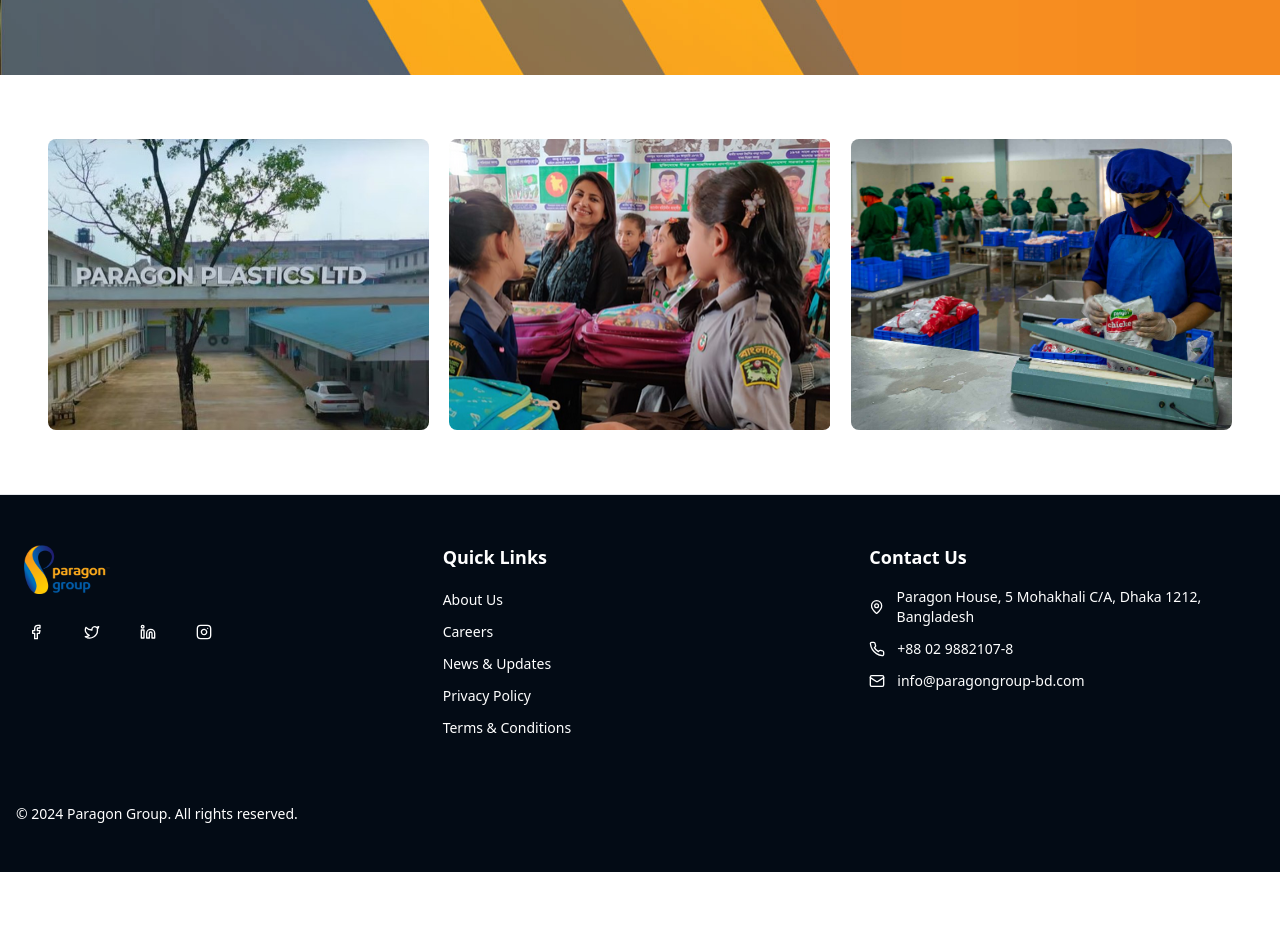
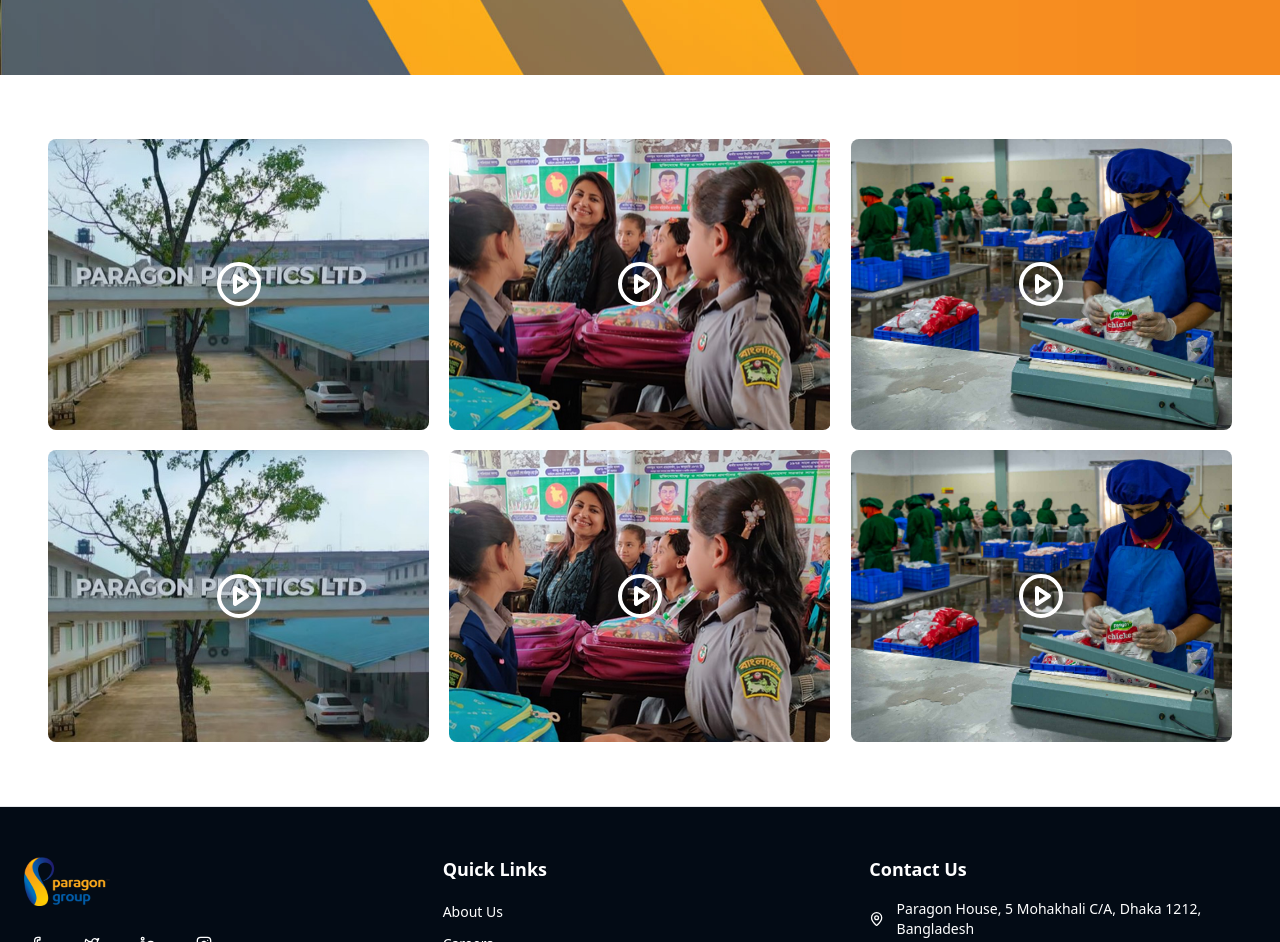
Before and after one commit to Samsuj-joha/paragon_group_website, a Next.js app: page /pages/media/video-gallery in a window 1280 px wide. Shown: the part 480-1422 px from the top of the page. Before the commit the page ends 1352 px from the top, so only its background shows below. Built offline with nearby package versions, Linux system fonts and the light colour scheme.

Commit message:
error solve to video gallary

```diff
--- a/app/pages/media/video-gallery/page.js
+++ b/app/pages/media/video-gallery/page.js
@@ -187,7 +187,7 @@
 import Image from "next/image";
 import MilestonesHeader from "@/layout/milestones-header/page"; // Assuming this is your header component
 
-const VideoGallary = () => {
+const VideoGallery = () => {
   const [isVideoOpen, setIsVideoOpen] = useState(false); // Modal state
   const [currentVideo, setCurrentVideo] = useState(null); // Store the current video URL
 
@@ -211,27 +211,121 @@
           <div className="space-y-5">
             {/* Video Gallery */}
             <div className="grid grid-cols-1 sm:grid-cols-2 md:grid-cols-3 gap-5">
-              {/* Video Card */}
-              {["gallary1.jpeg", "gallary2.png", "gallary3.jpg"].map((image, index) => (
+              {/* Card 1 */}
               <div
-                  key={index}
                 className="relative group cursor-pointer"
                 onClick={() =>
                   openVideoModal("https://www.youtube.com/embed/5khq1mUzNKU?si=MQFAKULO0dIu9fbr")
                 }
               >
                 <Image
-                    src={`/assets/images/video-gallary/${image}`} // Dynamically load images
-                    alt={`Thumbnail ${index + 1}`}
+                  src="/assets/images/video-gallary/gallary1.jpeg" // Replace with your image path
+                  alt="Thumbnail 1"
                   width={400}
                   height={250}
                   className="w-full h-full object-cover rounded-lg transition-all duration-300"
                 />
-                  <div className="absolute inset-0 flex items-center justify-center opacity-0 group-hover:opacity-100 transition-opacity duration-300">
+                <div className="absolute inset-0 flex items-center justify-center opacity-100 transition-opacity duration-300">
                   <PlayCircle className="h-12 w-12 text-white" />
                 </div>
               </div>
-              ))}
+
+              {/* Card 2 */}
+              <div
+                className="relative group cursor-pointer"
+                onClick={() =>
+                  openVideoModal("https://www.youtube.com/embed/5khq1mUzNKU?si=MQFAKULO0dIu9fbr")
+                }
+              >
+                <Image
+                  src="/assets/images/video-gallary/gallary2.png" // Replace with your image path
+                  alt="Thumbnail 2"
+                  width={400}
+                  height={250}
+                  className="w-full h-full object-cover rounded-lg transition-all duration-300"
+                />
+                <div className="absolute inset-0 flex items-center justify-center opacity-100 transition-opacity duration-300">
+                  <PlayCircle className="h-12 w-12 text-white" />
+                </div>
+              </div>
+
+              {/* Card 3 */}
+              <div
+                className="relative group cursor-pointer"
+                onClick={() =>
+                  openVideoModal("https://www.youtube.com/embed/5khq1mUzNKU?si=MQFAKULO0dIu9fbr")
+                }
+              >
+                <Image
+                  src="/assets/images/video-gallary/gallary3.jpg" // Replace with your image path
+                  alt="Thumbnail 3"
+                  width={400}
+                  height={250}
+                  className="w-full h-full object-cover rounded-lg transition-all duration-300"
+                />
+                <div className="absolute inset-0 flex items-center justify-center opacity-100 transition-opacity duration-300">
+                  <PlayCircle className="h-12 w-12 text-white" />
+                </div>
+              </div>
+            </div>
+
+            <div className="grid grid-cols-1 sm:grid-cols-2 md:grid-cols-3 gap-5">
+              {/* Card 4 */}
+              <div
+                className="relative group cursor-pointer"
+                onClick={() =>
+                  openVideoModal("https://www.youtube.com/embed/5khq1mUzNKU?si=MQFAKULO0dIu9fbr")
+                }
+              >
+                <Image
+                  src="/assets/images/video-gallary/gallary1.jpeg" // Replace with your image path
+                  alt="Thumbnail 1"
+                  width={400}
+                  height={250}
+                  className="w-full h-full object-cover rounded-lg transition-all duration-300"
+                />
+                <div className="absolute inset-0 flex items-center justify-center opacity-100 transition-opacity duration-300">
+                  <PlayCircle className="h-12 w-12 text-white" />
+                </div>
+              </div>
+
+              {/* Card 5 */}
+              <div
+                className="relative group cursor-pointer"
+                onClick={() =>
+                  openVideoModal("https://www.youtube.com/embed/5khq1mUzNKU?si=MQFAKULO0dIu9fbr")
+                }
+              >
+                <Image
+                  src="/assets/images/video-gallary/gallary2.png" // Replace with your image path
+                  alt="Thumbnail 2"
+                  width={400}
+                  height={250}
+                  className="w-full h-full object-cover rounded-lg transition-all duration-300"
+                />
+                <div className="absolute inset-0 flex items-center justify-center opacity-100 transition-opacity duration-300">
+                  <PlayCircle className="h-12 w-12 text-white" />
+                </div>
+              </div>
+
+              {/* Card 6 */}
+              <div
+                className="relative group cursor-pointer"
+                onClick={() =>
+                  openVideoModal("https://www.youtube.com/embed/5khq1mUzNKU?si=MQFAKULO0dIu9fbr")
+                }
+              >
+                <Image
+                  src="/assets/images/video-gallary/gallary3.jpg" // Replace with your image path
+                  alt="Thumbnail 3"
+                  width={400}
+                  height={250}
+                  className="w-full h-full object-cover rounded-lg transition-all duration-300"
+                />
+                <div className="absolute inset-0 flex items-center justify-center opacity-100 transition-opacity duration-300">
+                  <PlayCircle className="h-12 w-12 text-white" />
+                </div>
+              </div>
             </div>
           </div>
         </div>
@@ -239,8 +333,8 @@
 
       {/* Video Modal */}
       {isVideoOpen && (
-        <div className="fixed inset-0 bg-black bg-opacity-70 flex items-center justify-center z-50 transition-opacity duration-300 opacity-100">
-          <div className="relative w-full max-w-3xl bg-white rounded-lg shadow-lg">
+        <div className="fixed inset-0 bg-black bg-opacity-70 flex items-center justify-center z-50">
+          <div className="relative w-full max-w-3xl bg-white rounded-lg">
             <button
               onClick={closeVideoModal}
               className="absolute top-2 right-2 bg-white text-black p-2 rounded-full shadow-md"
@@ -251,10 +345,10 @@
               src={currentVideo}
               title="Video Player"
               className="w-full h-[400px] rounded-lg"
-              frameBorder="0"
+              frameborder="0"
               allow="accelerometer; autoplay; clipboard-write; encrypted-media; gyroscope; picture-in-picture; web-share"
-              referrerPolicy="strict-origin-when-cross-origin"
-              allowFullScreen
+              referrerpolicy="strict-origin-when-cross-origin"
+              allowfullscreen
             />
           </div>
         </div>
@@ -263,4 +357,4 @@
   );
 };
 
-export default VideoGallary;
+export default VideoGallery;
```
Lines whose indentation alone changed are shown as unchanged.
